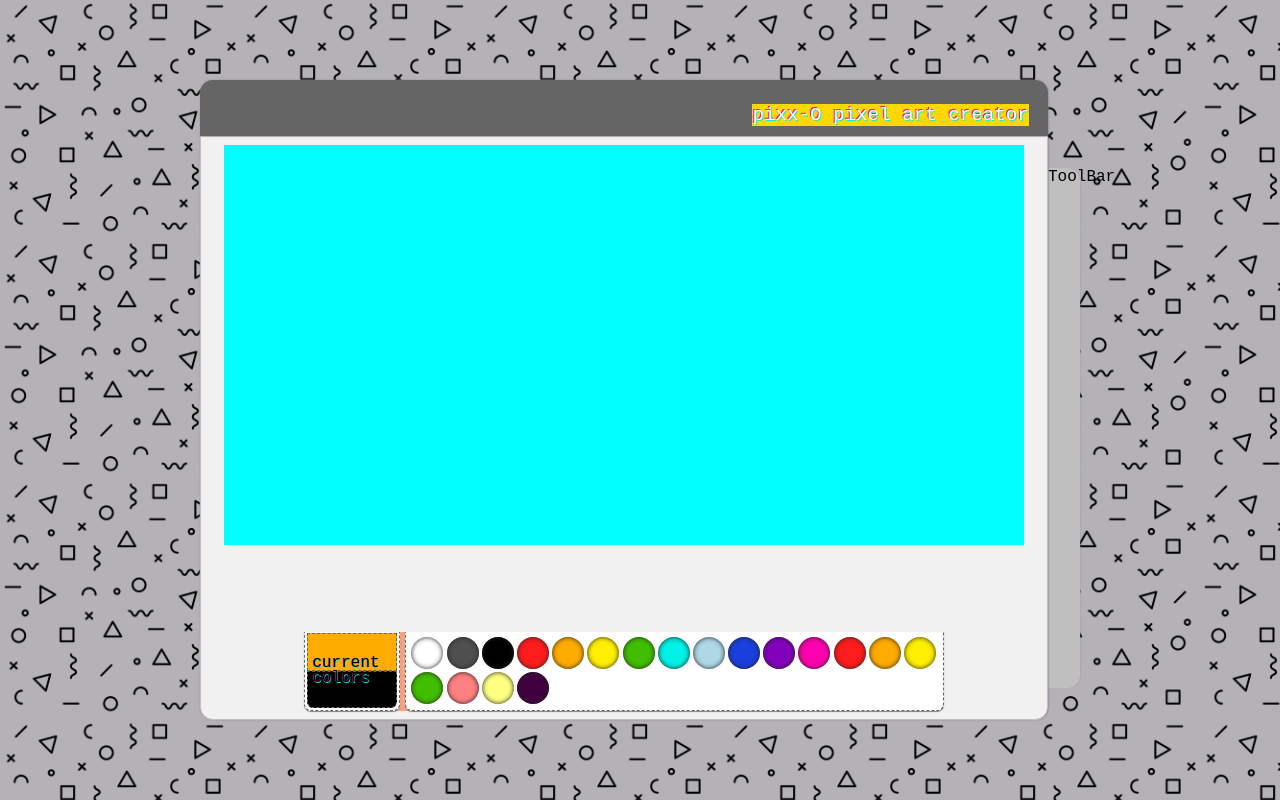
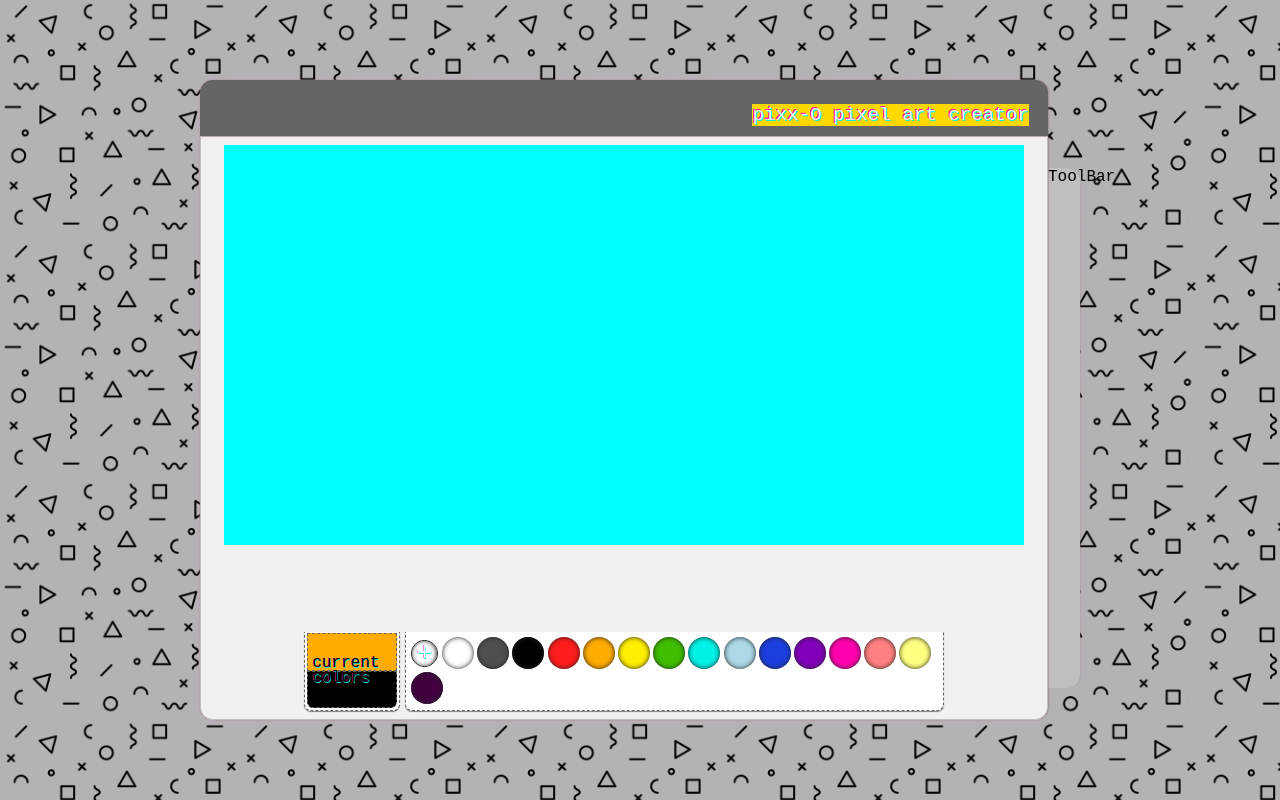
Before and after one commit to yugisu/pixx-o, a React (Create React App) app: page / in a window 1280 px wide. Built offline with nearby package versions, Linux system fonts and the light colour scheme.

Commit message:
Palette component now has its full functionality!

```diff
--- a/src/components/Palette/ColorSwatch/ColorSwatch.jsx
+++ b/src/components/Palette/ColorSwatch/ColorSwatch.jsx
@@ -1,41 +1,16 @@
-import React, { Component } from 'react';
+import React from 'react';
 
 import './ColorSwatch.scss';
 
 //TODO: implement swap animation!
 
-class ColorSwatch extends Component {
-  static defaultProps = {
-    colors: {
-      primary: '#ffab00',
-      secondary: '#000',
-    },
-  };
-
-  onColorChange = () => {
-    const {
-      colors: { primary, secondary },
-      handleColorChange,
-    } = this.props;
-
+const ColorSwatch = ({ colors: { primary, secondary }, handleColorChange }) => {
+  const onColorChange = () => {
     handleColorChange({ primary: secondary, secondary: primary });
   };
 
-  shouldComponentUpdate(nextProps) {
-    const {
-      colors: { primary, secondary },
-    } = this.props;
-
-    return primary !== nextProps.primary || secondary !== nextProps.secondary;
-  }
-
-  render() {
-    const {
-      colors: { primary, secondary },
-    } = this.props;
-
   return (
-      <section className="palette__color-swatch" onClick={this.onColorChange}>
+    <section className="palette__color-swatch" onClick={onColorChange}>
       <div
         className="palette__color-swatch__color palette__color-swatch__color--primary"
         style={{ background: primary }}
@@ -50,7 +25,6 @@ class ColorSwatch extends Component {
       </div>
     </section>
   );
-  }
-}
+};
 
 export default ColorSwatch;
--- /dev/null
+++ b/src/components/Palette/NewPaint/NewPaint.jsx
@@ -0,0 +1,26 @@
+import React from 'react';
+
+import './NewPaint.scss';
+
+class NewPaint extends React.Component {
+  shouldComponentUpdate({ color }) {
+    return color !== this.props.color;
+  }
+
+  onNewPaint = (e) => {
+    this.props.handleNewPaint(e.target.value);
+  };
+
+  render() {
+    return (
+      <input
+        className="palette__paintboard__new-paint"
+        type="color"
+        defaultValue="#ffffff"
+        onInput={this.onNewPaint}
+      />
+    );
+  }
+}
+
+export default NewPaint;
--- /dev/null
+++ b/src/components/Palette/NewPaint/NewPaint.scss
@@ -0,0 +1,46 @@
+@import '../../../utilities/variables';
+
+.palette__paintboard__new-paint {
+  height: 2em;
+  width: 2em;
+
+  border-radius: 50%;
+  box-shadow: inset 0 0 5px #222;
+
+  margin: 0.1em;
+  margin-right: 0.2em;
+
+  display: flex;
+  justify-content: center;
+  align-items: center;
+
+  outline: none;
+  background: #fff;
+  padding: 0;
+
+  &::before {
+    content: '+';
+    display: block;
+    position: absolute;
+
+    font-size: 2em;
+    color: #fff;
+
+    @include aberredText(0.5px);
+  }
+
+  &::-webkit-color-swatch-wrapper {
+    padding: 0;
+    height: 2.1em;
+    width: 2.1em;
+  }
+
+  &::-webkit-color-swatch {
+    height: 2em;
+    width: 2.5em;
+    margin: 0;
+    border-color: #343434;
+    border-radius: 50%;
+    box-shadow: 2px 2px 0 #00f1e5, -2px -2px 0 #ff00ae, inset 0 0 5px #000;
+  }
+}
--- /dev/null
+++ b/src/components/Palette/NewPaint/index.js
@@ -0,0 +1,3 @@
+import NewPaint from './NewPaint.jsx';
+
+export default NewPaint;
--- a/src/components/Palette/Paint/Paint.jsx
+++ b/src/components/Palette/Paint/Paint.jsx
@@ -2,18 +2,28 @@ import React from 'react';
 
 import './Paint.scss';
 
-const Paint = ({ color, handleColorChange }) => {
-  const onColorChange = (e) => {
-    handleColorChange({ [e.button ? 'secondary' : 'primary']: color });
+class Paint extends React.Component {
+  shouldComponentUpdate({ color }) {
+    return color !== this.props.color;
+  }
+
+  onColorChange = (e) => {
+    const { color, handleColorChange } = this.props;
+
+    handleColorChange({
+      [e.button ? 'secondary' : 'primary']: color,
+    });
   };
 
-  return (
-    <div
-      className="palette__paintboard__paint"
-      style={{ background: color }}
-      onMouseDown={onColorChange}
-    />
-  );
-};
+  render() {
+    return (
+      <div
+        className="palette__paintboard__paint"
+        style={{ background: this.props.color }}
+        onMouseDown={this.onColorChange}
+      />
+    );
+  }
+}
 
 export default Paint;
--- a/src/components/Palette/PaintBoard/PaintBoard.jsx
+++ b/src/components/Palette/PaintBoard/PaintBoard.jsx
@@ -3,9 +3,11 @@ import React from 'react';
 import Paint from '../Paint';
 
 import './PaintBoard.scss';
+import NewPaint from '../NewPaint/NewPaint';
 
-const PaintBoard = ({ handleColorChange }) => {
-  const colors = [
+class PaintBoard extends React.Component {
+  state = {
+    colors: [
       '#fff',
       '#4f4f4f',
       '#000',
@@ -18,14 +20,29 @@ const PaintBoard = ({ handleColorChange }) => {
       '#1b3fdf',
       '#8300bb',
       '#ff00ae',
-    '#ff1c1c',
-    '#ffab00',
-    '#ffef00',
-    '#40be00',
       'rgb(255, 128, 128)',
       'rgb(255, 255, 128)',
       'rgb(64, 0, 64)',
-  ];
+    ],
+  };
+
+  shouldComponentUpdate(_, { colors: nextColors }) {
+    return this.state.colors.length !== nextColors.length;
+  }
+
+  handleNewPaint = (newColor) => {
+    if (this.state.colors.includes(newColor)) {
+      this.setState(({ colors }) => ({
+        colors: [...colors, newColor],
+      }));
+    }
+
+    this.props.handleColorChange({ primary: newColor });
+  };
+
+  render() {
+    const { handleColorChange } = this.props;
+    const { colors } = this.state;
 
     const paints = colors.map((color, idx) => (
       <Paint
@@ -35,7 +52,13 @@ const PaintBoard = ({ handleColorChange }) => {
       />
     ));
 
-  return <section className="palette__paintboard">{paints}</section>;
-};
+    return (
+      <section className="palette__paintboard">
+        <NewPaint handleNewPaint={this.handleNewPaint} />
+        {paints}
+      </section>
+    );
+  }
+}
 
 export default PaintBoard;
--- a/src/components/Palette/Palette.jsx
+++ b/src/components/Palette/Palette.jsx
@@ -1,11 +1,22 @@
-import React, { Component } from 'react';
+import React from 'react';
 
 import ColorSwatch from './ColorSwatch';
 import PaintBoard from './PaintBoard';
 
 import './Palette.scss';
 
-const Palette = ({ currentColors, handleColorChange }) => {
+// possibleTODO: delegate color state to this component?
+
+class Palette extends React.Component {
+  shouldComponentUpdate({ currentColors: { primary, secondary } }) {
+    return (
+      primary !== this.props.currentColors.primary ||
+      secondary !== this.props.currentColors.secondary
+    );
+  }
+
+  render() {
+    const { currentColors, handleColorChange } = this.props;
     return (
       <div className="palette">
         <ColorSwatch
@@ -15,6 +26,7 @@ const Palette = ({ currentColors, handleColorChange }) => {
         <PaintBoard handleColorChange={handleColorChange} />
       </div>
     );
-};
+  }
+}
 
 export default Palette;
--- a/src/components/Palette/Palette.scss
+++ b/src/components/Palette/Palette.scss
@@ -1,7 +1,6 @@
 @import '../../utilities/variables';
 
 .palette {
-  background: lightsalmon;
   min-height: 2.5em;
 
   border-radius: 0 0 $border-radius $border-radius;
```
Also changed, not shown: 1 other file (tests, documents, lock files or other folders). Lines whose indentation alone changed are shown as unchanged.
